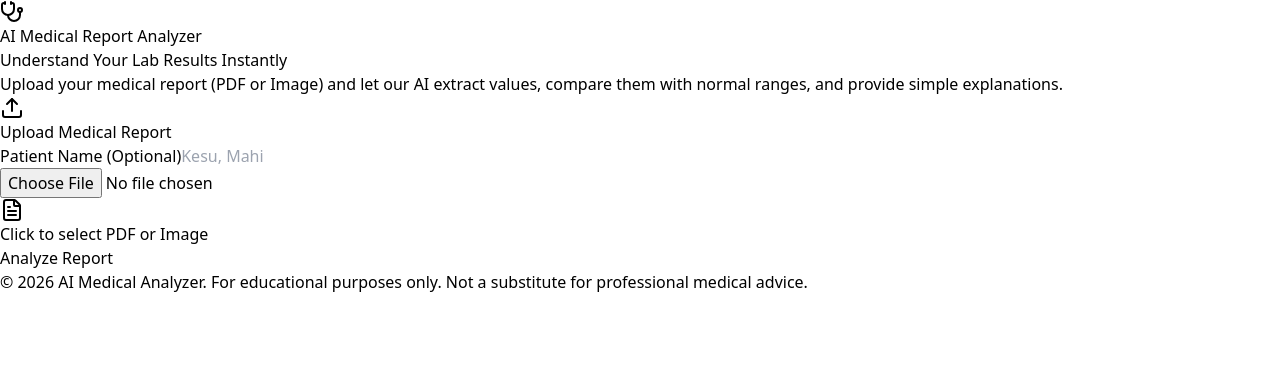
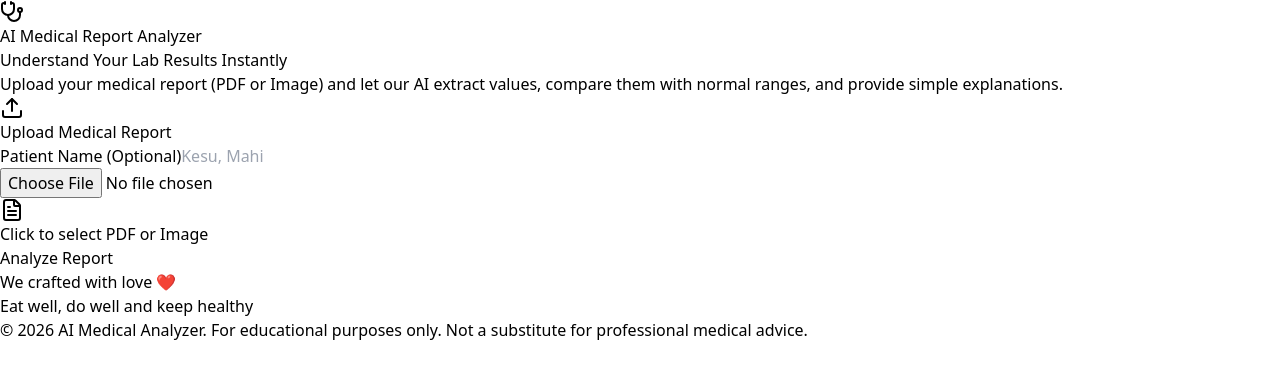
Before and after one commit to kaipu-mahendra/AI-Medical-Report-Analyzer, a React (Vite) app in the folder frontend/: page / in a window 1280 px wide. Shown: the top 378 px of the page. Built offline with nearby package versions, Linux system fonts and the light colour scheme; no server answers.

Commit message:
Update footer with love message and health motto

```diff
--- a/frontend/src/App.jsx
+++ b/frontend/src/App.jsx
@@ -51,8 +51,16 @@ function App() {
 
       {/* Footer */}
       <footer className="bg-white border-t mt-12 py-8">
-        <div className="max-w-7xl mx-auto px-4 text-center text-gray-400 text-sm">
-          <p>© 2026 AI Medical Analyzer. For educational purposes only. Not a substitute for professional medical advice.</p>
+        <div className="max-w-7xl mx-auto px-4 text-center">
+          <p className="text-gray-700 font-medium mb-2">
+            We crafted with love <span className="text-red-500">❤️</span>
+          </p>
+          <p className="text-gray-600 mb-3">
+            Eat well, do well and keep healthy
+          </p>
+          <p className="text-gray-400 text-sm">
+            © 2026 AI Medical Analyzer. For educational purposes only. Not a substitute for professional medical advice.
+          </p>
         </div>
       </footer>
     </div>
```
